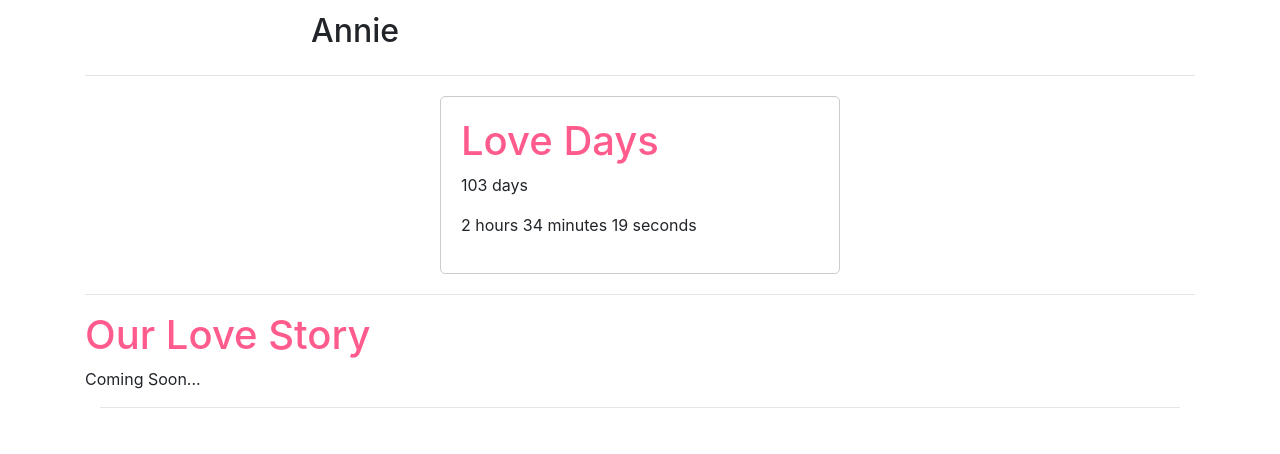
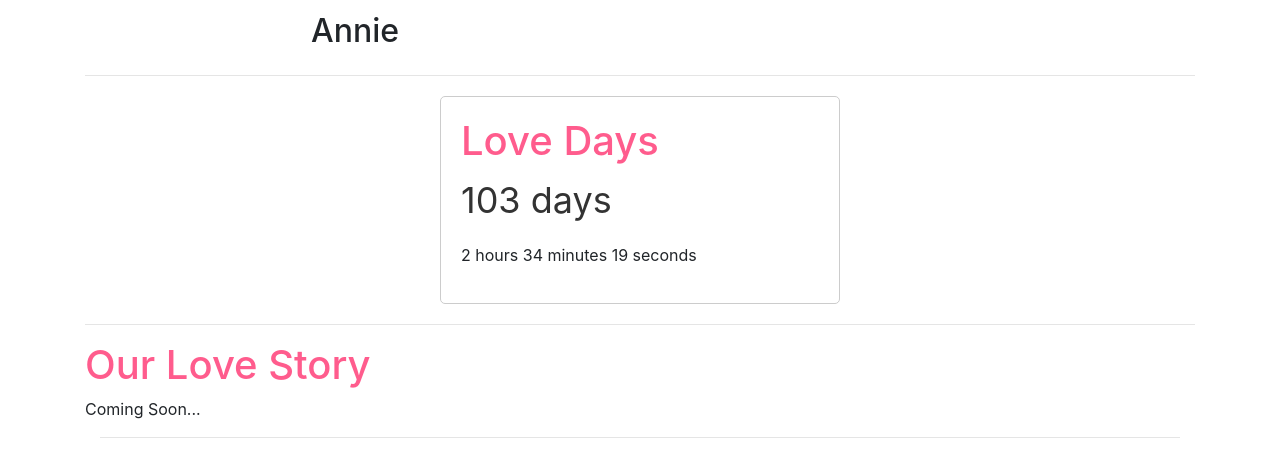
Before and after one commit to duypham228/annie-eddie, a Django app: page / in a window 1280 px wide. Shown: the part 942-1396 px from the top of the page. Before the commit the page ends 1366 px from the top, so only its background shows below. Run offline with Django 4.2, Linux system fonts and the light colour scheme; some libraries are stand-ins or nearby versions.

Commit message:
v1: fix: daycounter font

```diff
--- a/static/css/style.css
+++ b/static/css/style.css
@@ -18,3 +18,8 @@ body {
 h1 {
   color: #ff5c8d;
 }
+
+.days-counter {
+  font-size: 36px;
+  color: #333;
+}
```
